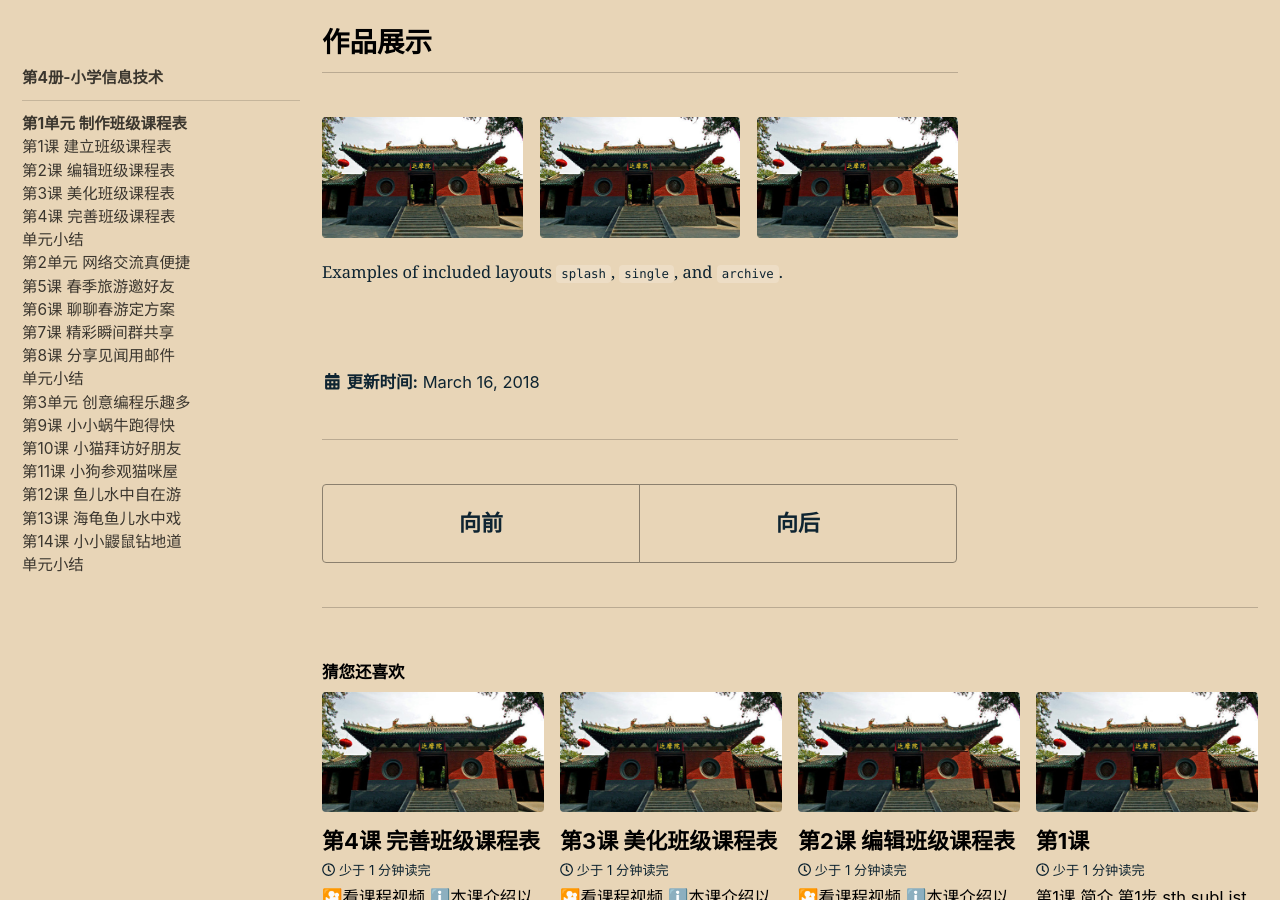
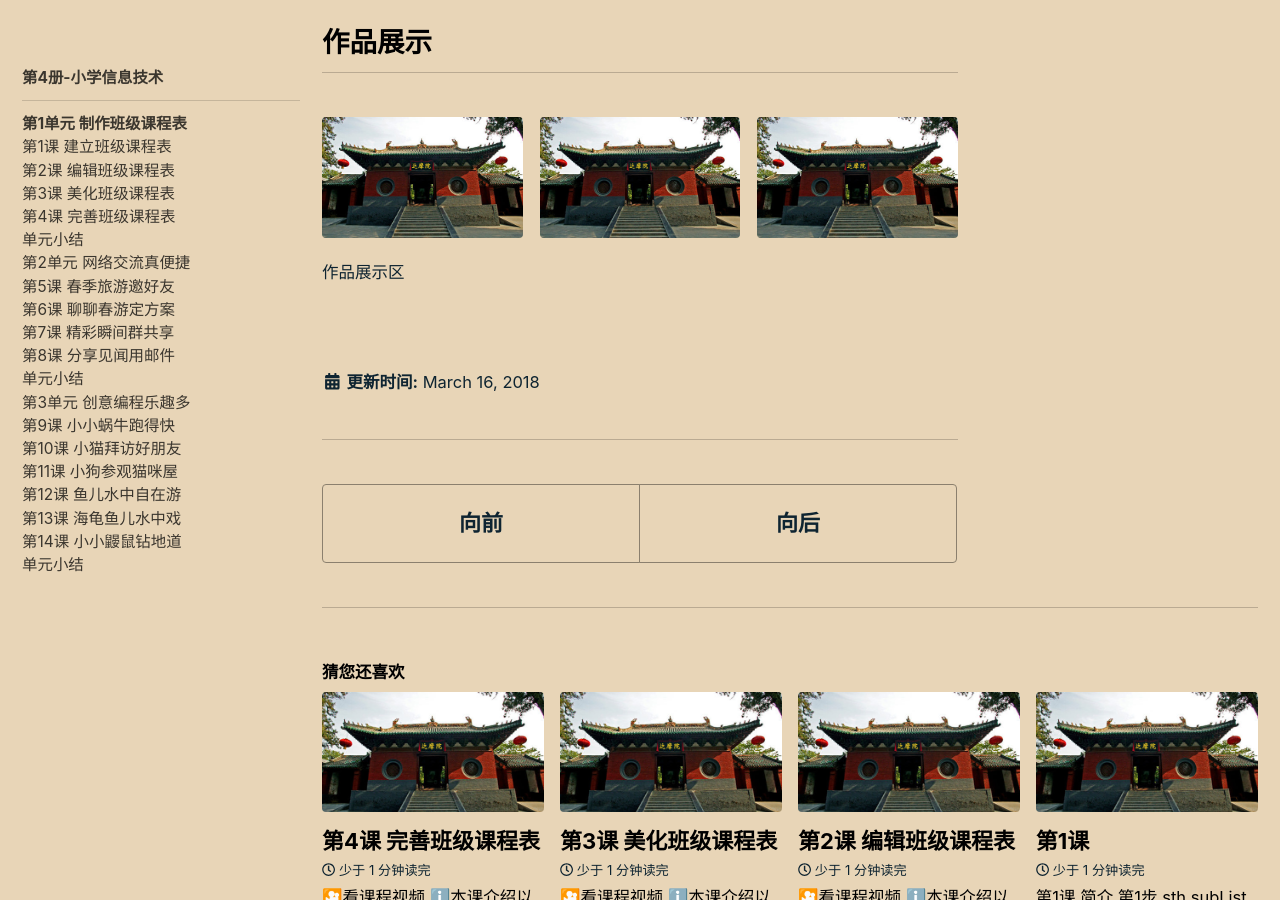
Before and after one commit to xinfengwu/goshinh.github.io-jekll-, a Jekyll site: the page built from _posts/courses/14-IT-Primary-4-version4/2018-03-16-Unit1Start.md, in a window 1280 px wide and 900 px high, scrolled down 1135 px. Built offline with Jekyll 4.4.1, drawn with Linux system fonts in a browser that asks for light colours; nearby versions of some CDN libraries; emoji names are drawn with the system emoji font.

Commit message:
Update 2018-03-16-Unit1Start.md

```diff
--- a/_posts/courses/14-IT-Primary-4-version4/2018-03-16-Unit1Start.md
+++ b/_posts/courses/14-IT-Primary-4-version4/2018-03-16-Unit1Start.md
@@ -38,4 +38,4 @@ layouts_gallery:
   - 其它
 
 ## 作品展示
-{% include gallery id="layouts_gallery" caption="Examples of included layouts `splash`, `single`, and `archive`." %}
+{% include gallery id="layouts_gallery" caption="作品展示区" %}
```
